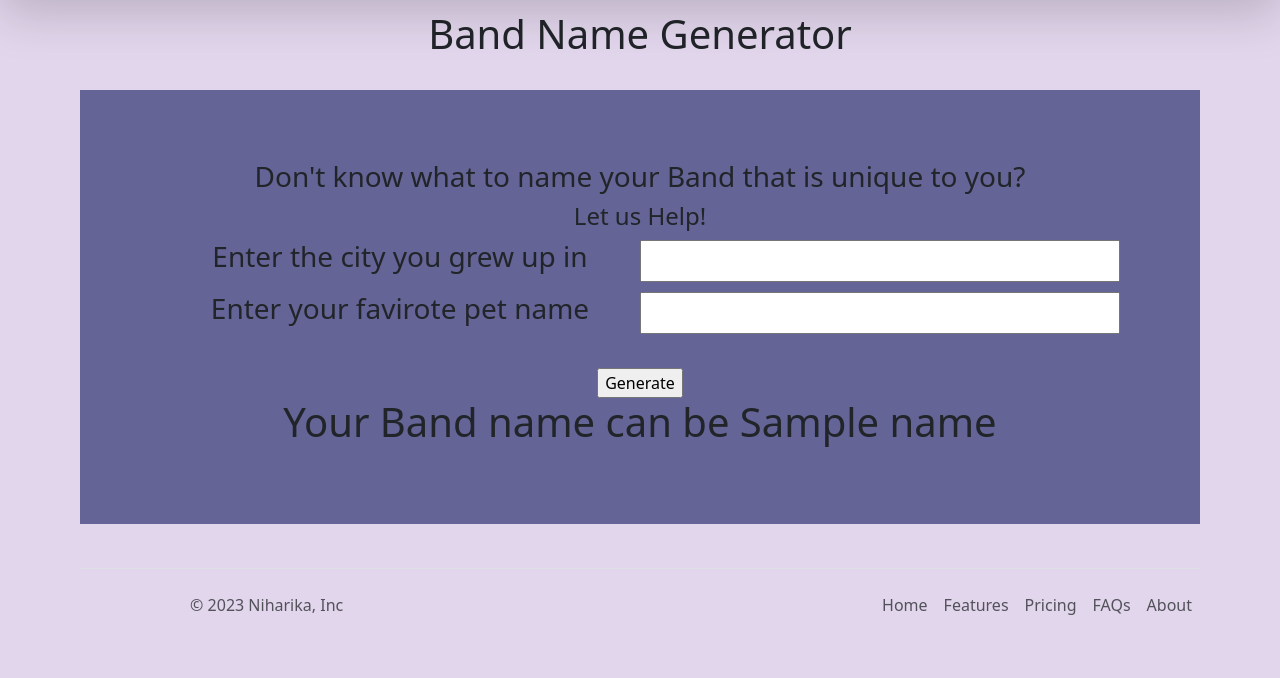
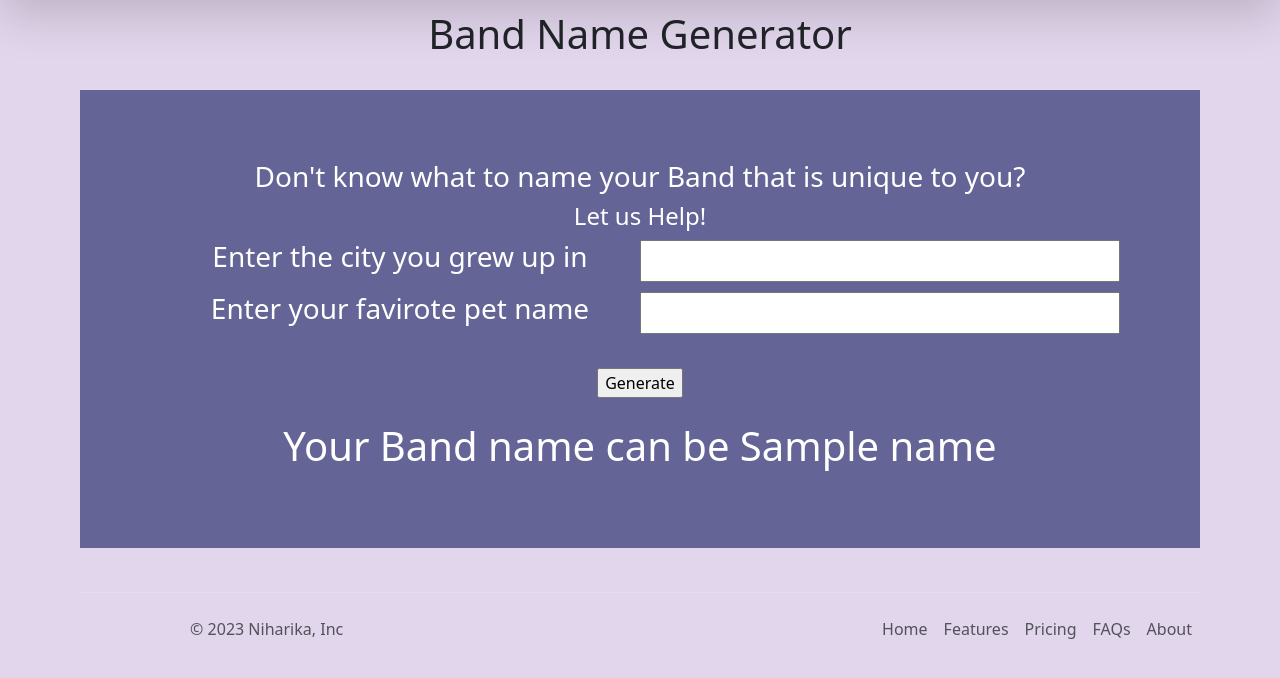
Before and after one commit to Niharika3333/band-name-generator, a Flask app: template templates/home.html in a window 1280 px wide. Shown: the part 75-753 px from the top of the page. Run offline with Flask 2, Linux system fonts and the light colour scheme; the template is opened without the code that fills it: most values are stand-ins (such as "Sample title", 1, 10 or a date in 2020).

Commit message:
Changed CSS

```diff
--- a/main.py
+++ b/main.py
@@ -9,7 +9,8 @@ def hello_world():
 @app.route("/", methods=["POST", "GET"])
 def generate():
   band_name = request.form["city_name"] + request.form["pet_name"]
-  return render_template('home.html', name=band_name )
+  return render_template('home.html', name=band_name)
+
 
 
 if __name__ == "__main__":
--- a/static/css/style.css
+++ b/static/css/style.css
@@ -1,5 +1,11 @@
 .background-image{
   background-image: url("/static/band-banner.jpg")
+  height: 500px;
+  width: 100%;
+}
+
+.white{
+  color: white;
 }
 
 .container{
--- a/templates/band.html
+++ b/templates/band.html
@@ -19,6 +19,8 @@
     </div>
     <br>
     <input type="submit" value="Generate">
+    <br>
   </form>
-  <h1> Your Band name can be {{ name }}</h1>
+  <br>
+  <h1 class="white"> Your Band name can be {{ name }}</h1>
 </div>
--- /dev/null
+++ b/templates/bootstrap.html
@@ -0,0 +1,23 @@
+<link rel="icon" type="image/x-icon" href="/static/logo.png">
+    <meta charset="utf-8">
+      <meta name="viewport" content="width=device-width, initial-scale=1">
+      <link href="https://cdn.jsdelivr.net/npm/bootstrap@5.3.0-alpha2/dist/css/bootstrap.min.css" rel="stylesheet" integrity="sha384-aFq/bzH65dt+w6FI2ooMVUpc+21e0SRygnTpmBvdBgSdnuTN7QbdgL+OapgHtvPp" crossorigin="anonymous">
+
+
+    <style>
+      body{
+        background-color: rgb(226, 214, 236);
+      }
+
+      .first-div{
+        background-color: rgb(100,100,150);
+        padding: 70px;
+        }
+
+      .container{
+        margin: 0 auto;
+        padding: 10px;
+        text-align: center;
+/*         display: relative; */
+        }
+    </style>
--- a/templates/home.html
+++ b/templates/home.html
@@ -2,26 +2,8 @@
 <html>
   <head>
     <title> {{company_name}} Generator </title>
-    <link rel="icon" type="image/x-icon" href="/static/logo.png">
-    <meta charset="utf-8">
-      <meta name="viewport" content="width=device-width, initial-scale=1">
-      <link href="https://cdn.jsdelivr.net/npm/bootstrap@5.3.0-alpha2/dist/css/bootstrap.min.css" rel="stylesheet" integrity="sha384-aFq/bzH65dt+w6FI2ooMVUpc+21e0SRygnTpmBvdBgSdnuTN7QbdgL+OapgHtvPp" crossorigin="anonymous">
-    <style>
-      body{
-        background-color: rgb(226, 214, 236);
-      }
-
-      .first-div{
-        background-color: rgb(100,100,150);
-        padding: 70px;
-        }
-
-      .container{
-        margin: 0 auto;
-        padding: 10px;
-        text-align: center;
-        }
-    </style>
+    {% include 'bootstrap.html' %}
+    <link href="static/css/style.css" rel="stylesheet">
     <nav>
     {% include 'nav.html' %}
   </nav>
@@ -30,7 +12,7 @@
     <div class="container">
       <h1> Band Name Generator </h1>
       <br>
-      <div class="first-div">
+      <div class="first-div white">
         <h3> Don't know what to name your Band that is unique to you?</h3>
         <h4> Let us Help!</h4>
         {% include 'band.html' %}
```
